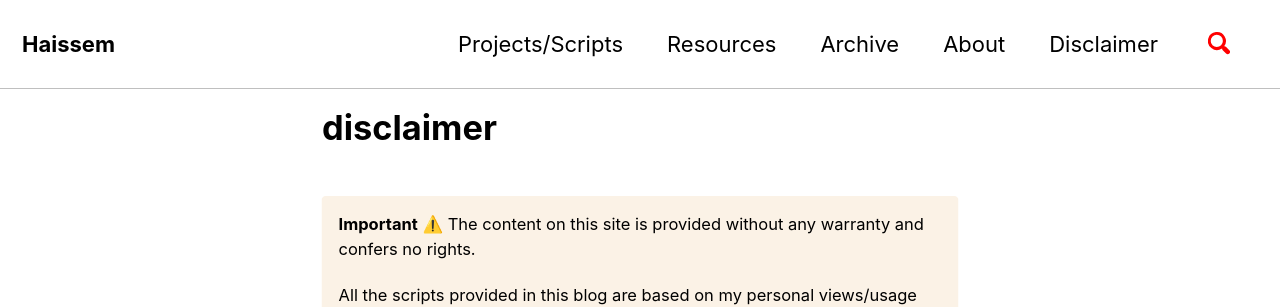
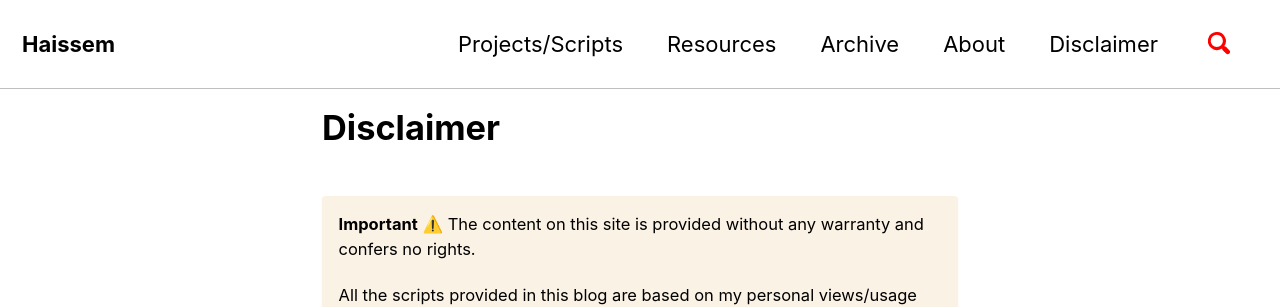
Before and after one commit to diegomessiah/diegomessiah.github.io, a Jekyll site: the page built from _pages/disclaimer.md, in a window 1280 px wide. Shown: the top 307 px of the page. Built offline with Jekyll 4.4.1, drawn with Linux system fonts in a browser that asks for light colours; cached includes are drawn as plain includes; nearby versions of some CDN libraries.

```diff
--- a/_pages/disclaimer.md
+++ b/_pages/disclaimer.md
@@ -1,5 +1,5 @@
 ---
-title: disclaimer
+title: Disclaimer
 layout: single
 permalink: /disclaimer.html
 ---
```
